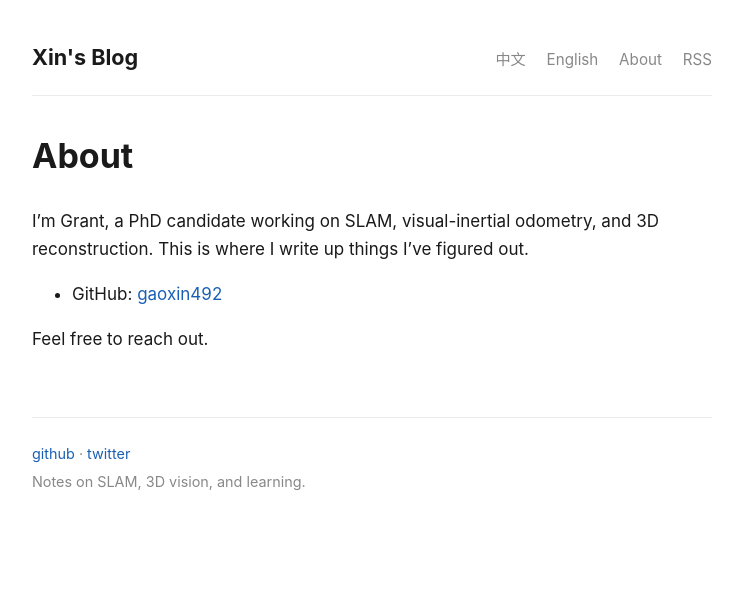
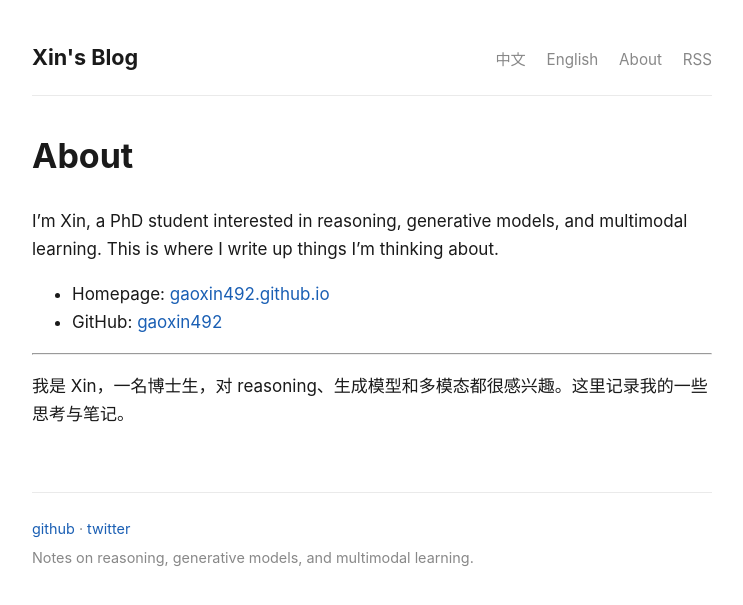
Before and after one commit to gaoxin492/xin-blog, a Jekyll site: the page built from about.md, in a window 1280 px wide. Shown: the top 605 px of the page, without its empty margins (268-1011 px from the left). Built offline with Jekyll 4.4.1, drawn with Linux system fonts in a browser that asks for light colours.

Commit message:
first commit

```diff
--- a/_config.yml
+++ b/_config.yml
@@ -1,6 +1,6 @@
 # --- Site settings ---
 title: "Xin's Blog"
-description: "Notes on SLAM, 3D vision, and learning."
+description: "Notes on reasoning, generative models, and multimodal learning."
 author: Xin
 email: your_email@example.com
 
--- a/about.md
+++ b/about.md
@@ -2,13 +2,17 @@
 layout: default
 title: About
 permalink: /about/
+lang: en
 ---
 
 # About
 
-I'm Grant, a PhD candidate working on SLAM, visual-inertial odometry, and
-3D reconstruction. This is where I write up things I've figured out.
+I'm Xin, a PhD student interested in reasoning, generative models, and
+multimodal learning. This is where I write up things I'm thinking about.
 
+- Homepage: [gaoxin492.github.io](https://gaoxin492.github.io)
 - GitHub: [gaoxin492](https://github.com/gaoxin492)
 
-Feel free to reach out.
+---
+
+我是 Xin，一名博士生，对 reasoning、生成模型和多模态都很感兴趣。这里记录我的一些思考与笔记。
```
